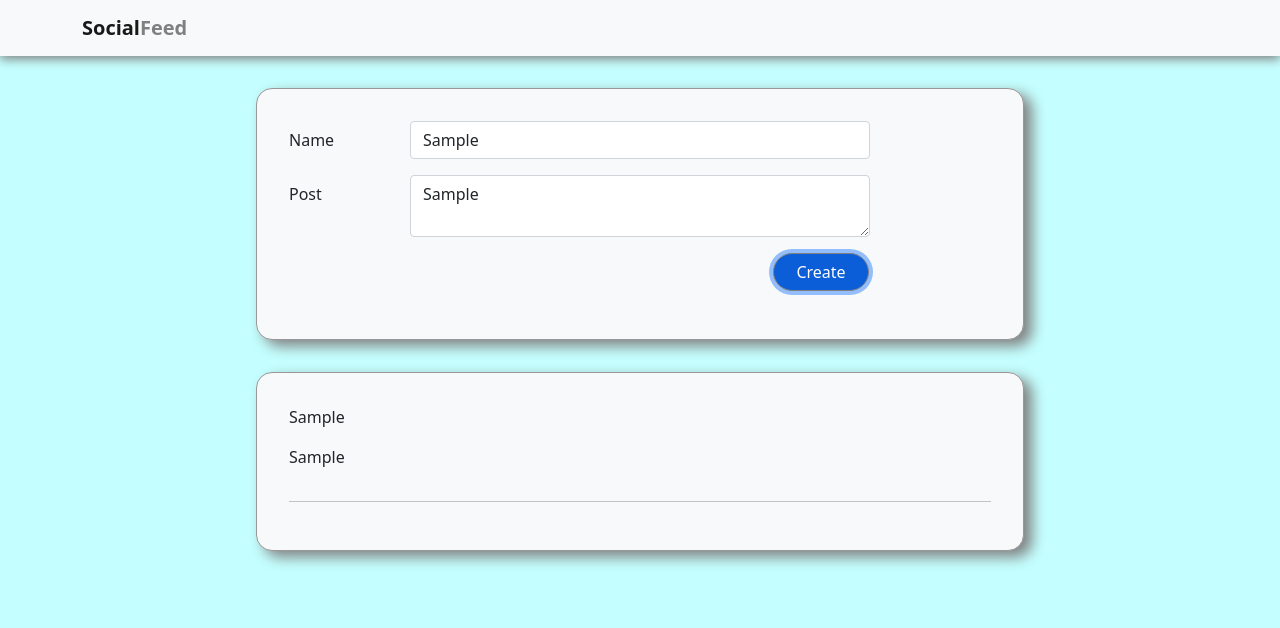
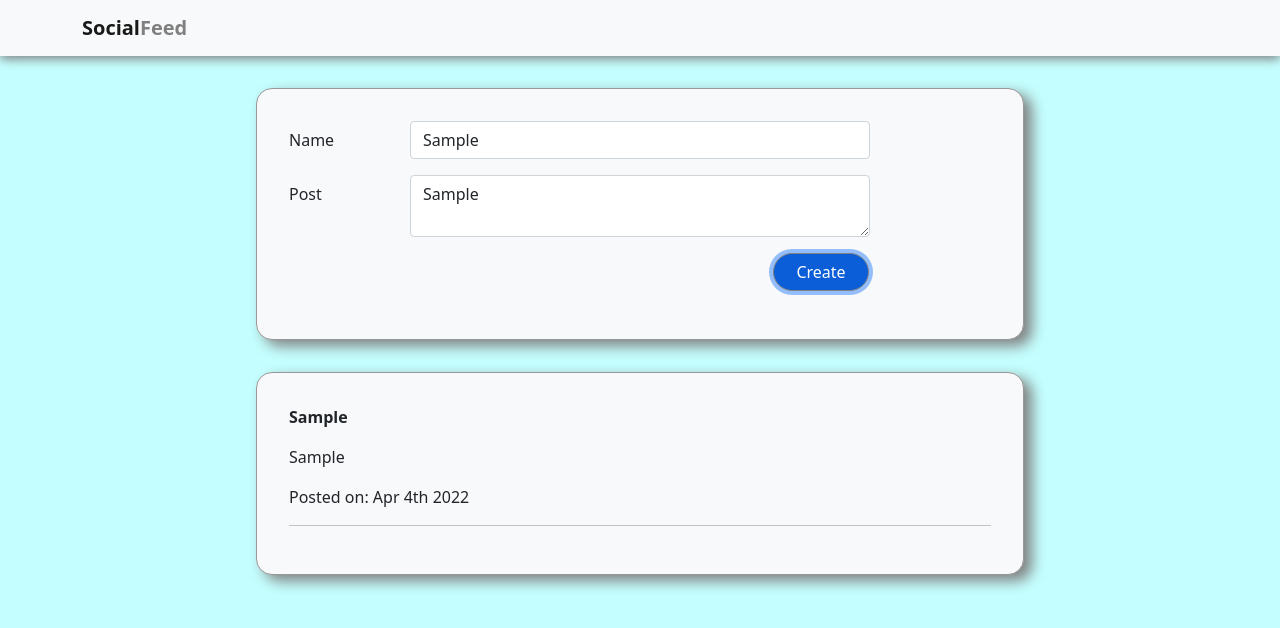
Before and after one commit to RickRieger/social-feed, a React (Create React App) app: page / in a window 1280 px wide. Both pictures are taken after typing "Sample", "Sample" into the empty fields and a click on the button "Create". Shown: the top 628 px of the page. Built offline with nearby package versions, Linux system fonts and the light colour scheme; some icons are missing.

Commit message:
installed momment.js and displayed date in post.js for each post

```diff
--- a/package.json
+++ b/package.json
@@ -7,6 +7,7 @@
     "@testing-library/react": "^12.1.4",
     "@testing-library/user-event": "^13.5.0",
     "bootstrap": "^5.1.3",
+    "moment": "^2.29.2",
     "react": "^18.0.0",
     "react-bootstrap": "^2.2.2",
     "react-dom": "^18.0.0",
--- a/src/Components/Post/Post.jsx
+++ b/src/Components/Post/Post.jsx
@@ -1,4 +1,5 @@
 import React, {useState} from 'react'
+import moment from 'moment';
 import "./Post.css"
 
 function Post({post}) {
@@ -29,8 +30,9 @@ console.log(post)
   return (
     <>
 
-       <div className="name post-item">{post.name}</div>
+       <div className="name post-item" style={{fontWeight:'bolder', fontSize:'1rem'}}>{post.name}</div>
         <div className="post post-item">{post.comment}</div>
+        <div className="date">Posted on: {moment(post.date).format("MMM Do YYYY")}</div>
 
         <div className="thumbs post-item">
             <span className="glyphicon glyphicon-thumbs-up"  onClick={()=>handleThumbsOnClick('thumbs-up')}  style={{color:thumbsUp?'#32CD32':'grey'}}></span>
```
Also changed, not shown: 1 other file (tests, documents, lock files or other folders).
